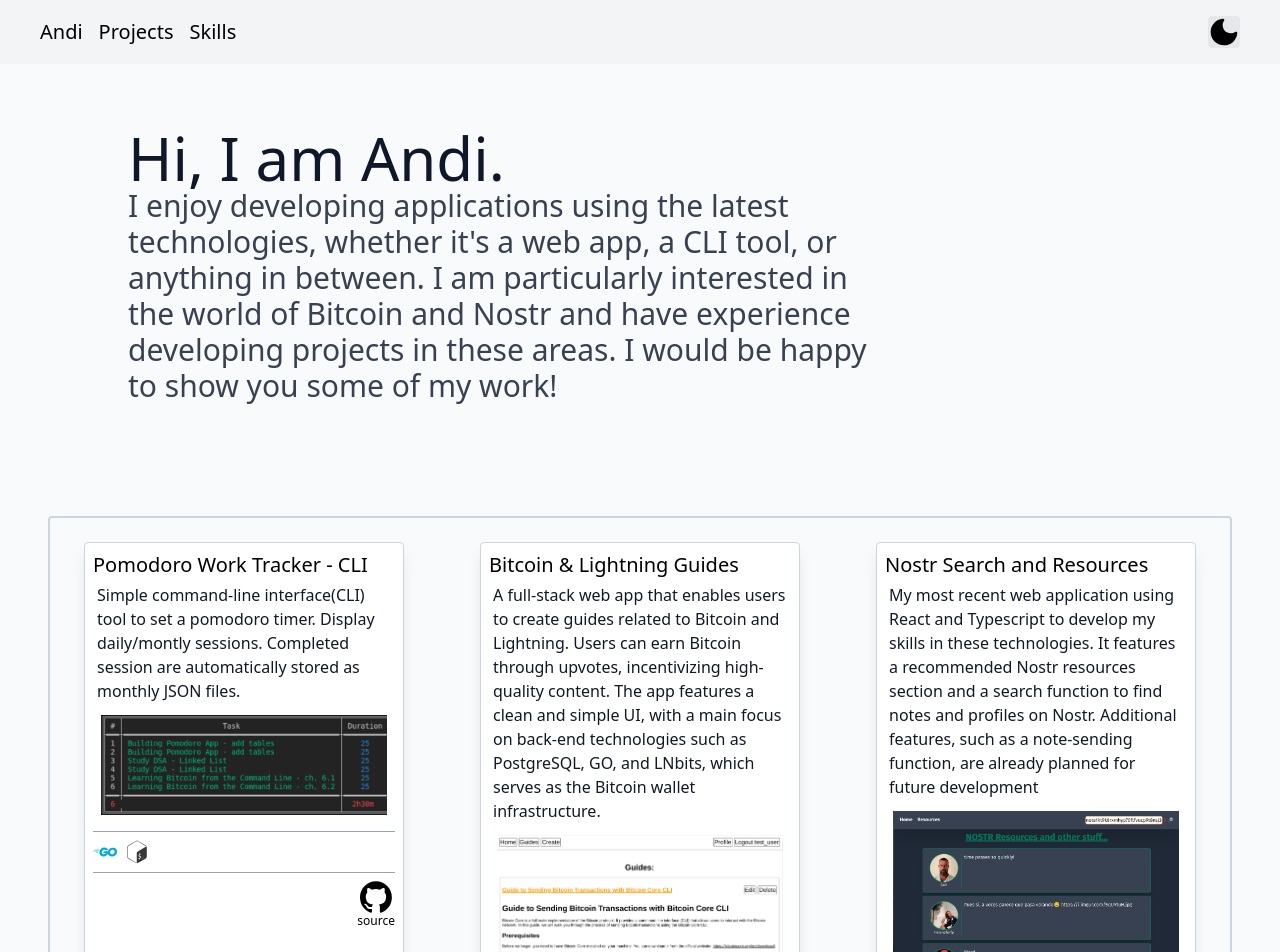
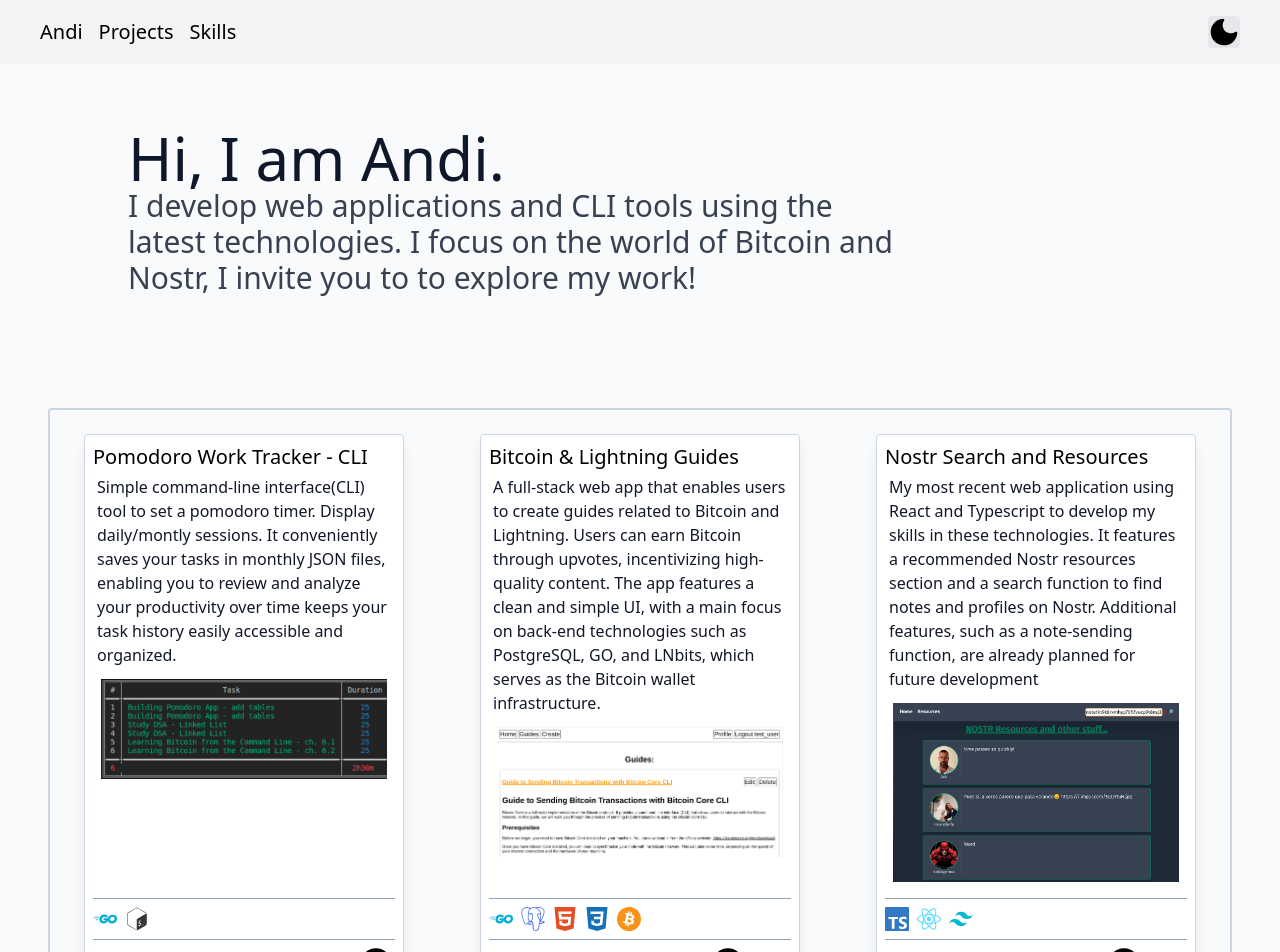
Before and after one commit to And1x/portfolio, a React (Vite) app: page / in a window 1280 px wide. Shown: the top 952 px of the page. Built offline with nearby package versions, Linux system fonts and the light colour scheme.

Commit message:
new About, Card fixed margin

```diff
--- a/src/assets/data/projects.tsx
+++ b/src/assets/data/projects.tsx
@@ -4,7 +4,7 @@ const projetcList: Project[] = [
   {
     title: "Pomodoro Work Tracker - CLI",
     content:
-      "Simple command-line interface(CLI) tool to set a pomodoro timer. Display daily/montly sessions. Completed session are automatically stored as monthly JSON files.",
+      "Simple command-line interface(CLI) tool to set a pomodoro timer. Display daily/montly sessions. It conveniently saves your tasks in monthly JSON files, enabling you to review and analyze your productivity over time keeps your task history easily accessible and organized.",
     img: {
       url: "/img/preview_project_pomodoro.png",
       alt: "Preview Project Pomodoro",
--- a/src/components/About.tsx
+++ b/src/components/About.tsx
@@ -8,11 +8,9 @@ export default function About() {
         Hi, I am Andi.
       </h1>
       <h2 className="text-xl sm:text-3xl sm:max-w-3xl max-w-lg text-gray-700 dark:text-gray-300">
-        I enjoy developing applications using the latest technologies, whether
-        it's a web app, a CLI tool, or anything in between. I am particularly
-        interested in the world of Bitcoin and Nostr and have experience
-        developing projects in these areas. I would be happy to show you some of
-        my work!
+        I develop web applications and CLI tools using the latest technologies.
+        I focus on the world of Bitcoin and Nostr, I invite you to to explore my
+        work!
       </h2>
     </section>
   );
--- a/src/components/ProjectCard.tsx
+++ b/src/components/ProjectCard.tsx
@@ -5,8 +5,8 @@ import ListTechIcons from "./ListTechIcons";
 export default function ProjectCard({ project }: { project: Project }) {
   const projectId = project.title.replace(" ", "-");
   return (
-    <div className="bg-white dark:bg-slate-800 border dark:text-white min-w-[18rem] max-w-[25vw] p-2 shadow-lg border-slate-300 rounded dark:border-slate-600">
-      <div className="border-b pb-2 border-b-slate-400 dark:border-b-orange-400">
+    <div className="flex flex-col bg-white dark:bg-slate-800 border dark:text-white min-w-[18rem] max-w-[25vw] p-2 shadow-lg border-slate-300 rounded dark:border-slate-600">
+      <div className="pb-2">
         <h4 className="text-xl text-black dark:text-white">{project.title}</h4>
         <p className="p-1 text-gray-900 dark:text-gray-100">
           {project.content}
@@ -24,7 +24,7 @@ export default function ProjectCard({ project }: { project: Project }) {
         </div>
       </div>
 
-      <div className="border-b py-2 border-b-slate-400  dark:border-b-orange-400">
+      <div className="border-y py-2 border-y-slate-400  dark:border-y-orange-400 mt-auto">
         <div className="flex gap-2">
           <ListTechIcons techList={project.tech} size={"6"} hasTitle={false} />
         </div>
```
